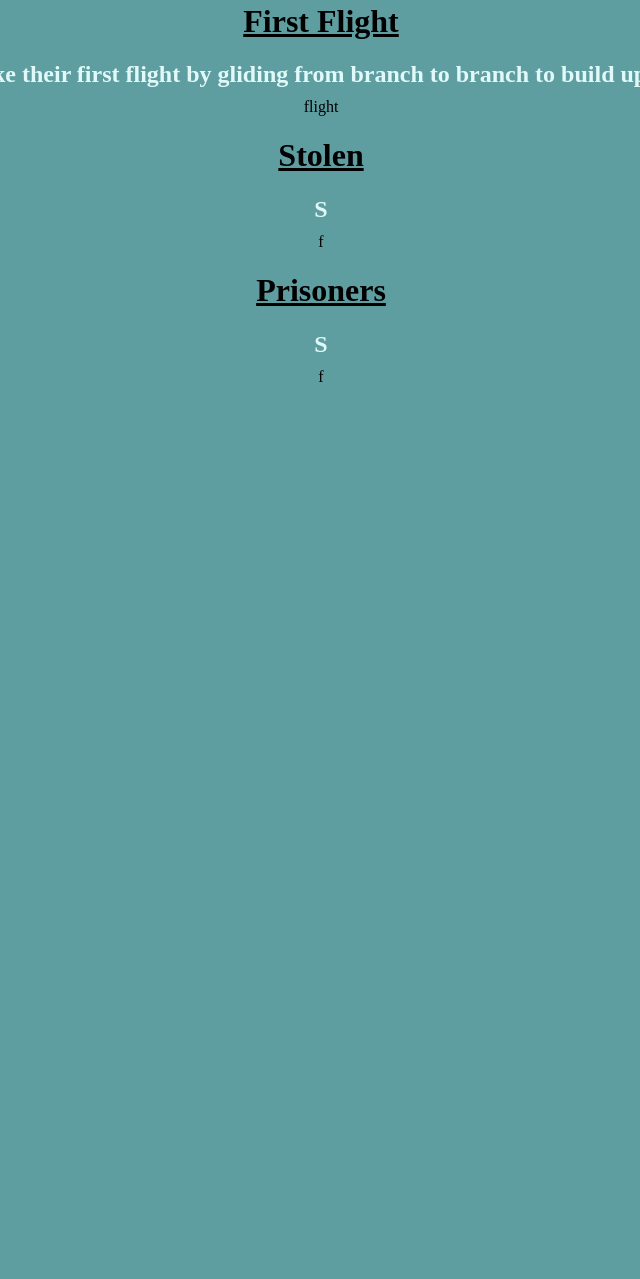
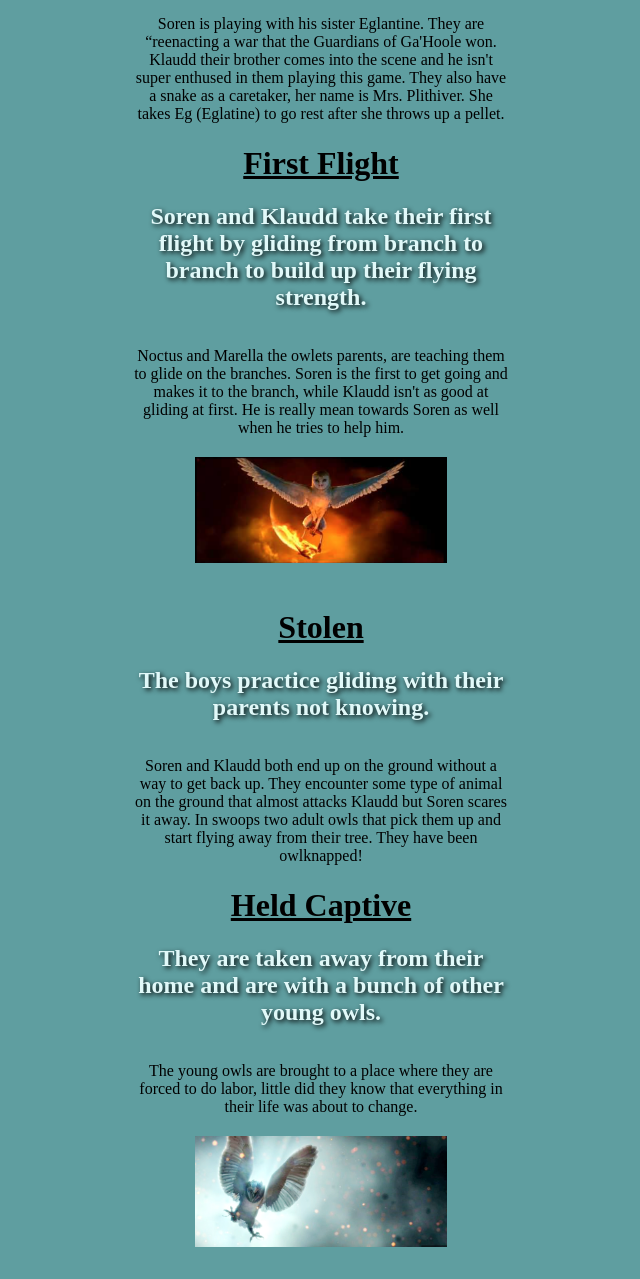
Before and after one commit to NarcolepticNobody/WebDesign, a plain HTML site: page Assignment1/index.html in a window 1280 px wide. Shown: the part 839-2118 px from the top of the page, without its empty margins (319-959 px from the left). Before the commit the page ends 1233 px from the top, so only its background shows below. Drawn offline with Linux system fonts and the light colour scheme.

Commit message:
added more images

```diff
--- a/Assignment1/index.html
+++ b/Assignment1/index.html
@@ -25,26 +25,30 @@
 <h1>Opening Scene: Nested in the Tree </h1>
 
 <h2>Owl catching a mouse and flying to it to its home in a tree to feed its owlets.</h2>
-
+<br></br>
 <p>Soren is playing with his sister Eglantine. They are “reenacting a war that the Guardians of Ga'Hoole won. Klaudd their brother comes into the scene and he isn't super enthused in them playing this game. They also have a snake as a caretaker, her name is Mrs. Plithiver. She takes Eg (Eglatine) to go rest after she throws up a pellet.</p>
 
 <h1>First Flight</h1>
 
 <h2>Soren and Klaudd take their first flight by gliding from branch to branch to build up their flying strength.</h2>
+<br></br>
+<p>Noctus and Marella the owlets parents, are teaching them to glide on the branches. Soren is the first to get going and makes it to the branch, while Klaudd isn't as good at gliding at first. He is really mean towards Soren as well when he tries to help him.</p>
 
-<p>flight</p>
+<img src="../assets/images/Soren.png" alt="soren fire" class="soren-fire">
 
 <h1>Stolen</h1>
 
-<h2>S</h2>
+<h2>The boys practice gliding with their parents not knowing.</h2>
+<br></br>
+<p>Soren and Klaudd both end up on the ground without a way to get back up. They encounter some type of animal on the ground that almost attacks Klaudd but Soren scares it away. In swoops two adult owls that pick them up and start flying away from their tree. They have been owlknapped!</p>
 
-<p>f</p>
 
-<h1>Prisoners</h1>
+<h1>Held Captive</h1>
 
-<h2>S</h2>
-
-<p>f</p>
+<h2>They are taken away from their home and are with a bunch of other young owls.</h2>
+<br></br>
+<p>The young owls are brought to a place where they are forced to do labor, little did they know that everything in their life was about to change.</p>
+<img src="../assets/images/fight.png" alt="owl fight" class="owl-fight">
 
 
 
--- a/Assignment1/style/style.css
+++ b/Assignment1/style/style.css
@@ -9,19 +9,19 @@ h1 {
 
 h2, h3 {
 text-align: center;
+text-shadow: 2px 2px 5px rgb(0, 0, 0);
 -webkit-text-fill-color: rgb(225, 249, 249);
 margin: 10px auto;
-
+max-width: 30%; /* paragraph never gets wider than 60% of the screen */
+margin: 0 auto; /* centers it horizontally */
 }
 
 body {
 background-color: #5F9EA0 ;
 text-align: center;
-
-
 }
 
-p { max-width: 60%; /* paragraph never gets wider than 60% of the screen */
+p { max-width: 30%; /* paragraph never gets wider than 60% of the screen */
     margin: 0 auto; /* centers it horizontally */ }
 
     .movie-cover {
@@ -33,9 +33,23 @@ p { max-width: 60%; /* paragraph never gets wider than 60% of the screen */
       }
 
       .owl-group {
-        width: 30%;        /* shrink to half size */
-        max-width: 300px;  /* optional cap so it never gets too big */
+        width: 20%;        /* shrink to half size */
+        max-width: 200px;  /* optional cap so it never gets too big */
         height: auto;      /* keep proportions */
         display: block;    /* allows margin auto to center */
         margin: 20px auto; /* center horizontally with some space above/below */
       }
+      .owl-fight {
+        width: 20%;        /* shrink to half size */
+        max-width: 400px;  /* optional cap so it never gets too big */
+        height: auto;      /* keep proportions */
+        display: outside;    /* allows margin auto to center */
+        margin: 20px auto; /* center horizontally with some space above/below */
+      }
+      .soren-fire {
+        width: 20%;        /* shrink to half size */
+        max-width: 300px;  /* optional cap so it never gets too big */
+        height: auto;      /* keep proportions */
+        display: outside;    /* allows margin auto to center */
+        margin: 20px auto; /* center horizontally with some space above/below */
+      }
```
Also changed, not shown: Assignment1/assets/images/Soren.png (added), Assignment1/assets/images/fight.png (added), Assignment1/assets/images/tree.png (added).
